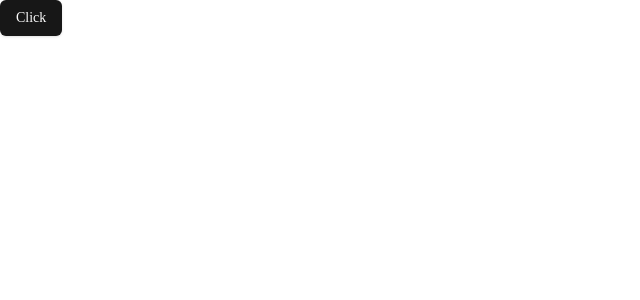
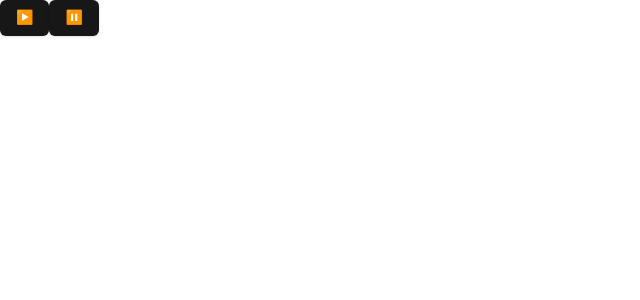
Before and after one commit to JakeyGilly/siren_studio, a Next.js app: page / in a window 1280 px wide. Shown: the top 300 px of the page, without its empty margins (0-640 px from the left). Built offline with nearby package versions, Linux system fonts and the light colour scheme.

Commit message:
added the ability to pause

```diff
--- a/app/page.tsx
+++ b/app/page.tsx
@@ -11,9 +11,16 @@ export default function Home() {
 		}
 	}
 
+	function pause() {
+		if (audioRef.current){
+			audioRef.current.pause()
+		}
+	}
+
 	return (
 		<div className="col">
-			<Button onClick={play}>Click</Button>
+			<Button onClick={play}>▶️</Button>
+			<Button onClick={pause}>⏸️</Button>
 			<audio
 				ref={audioRef}
 				src="ukelele.mp3"></audio>
```
